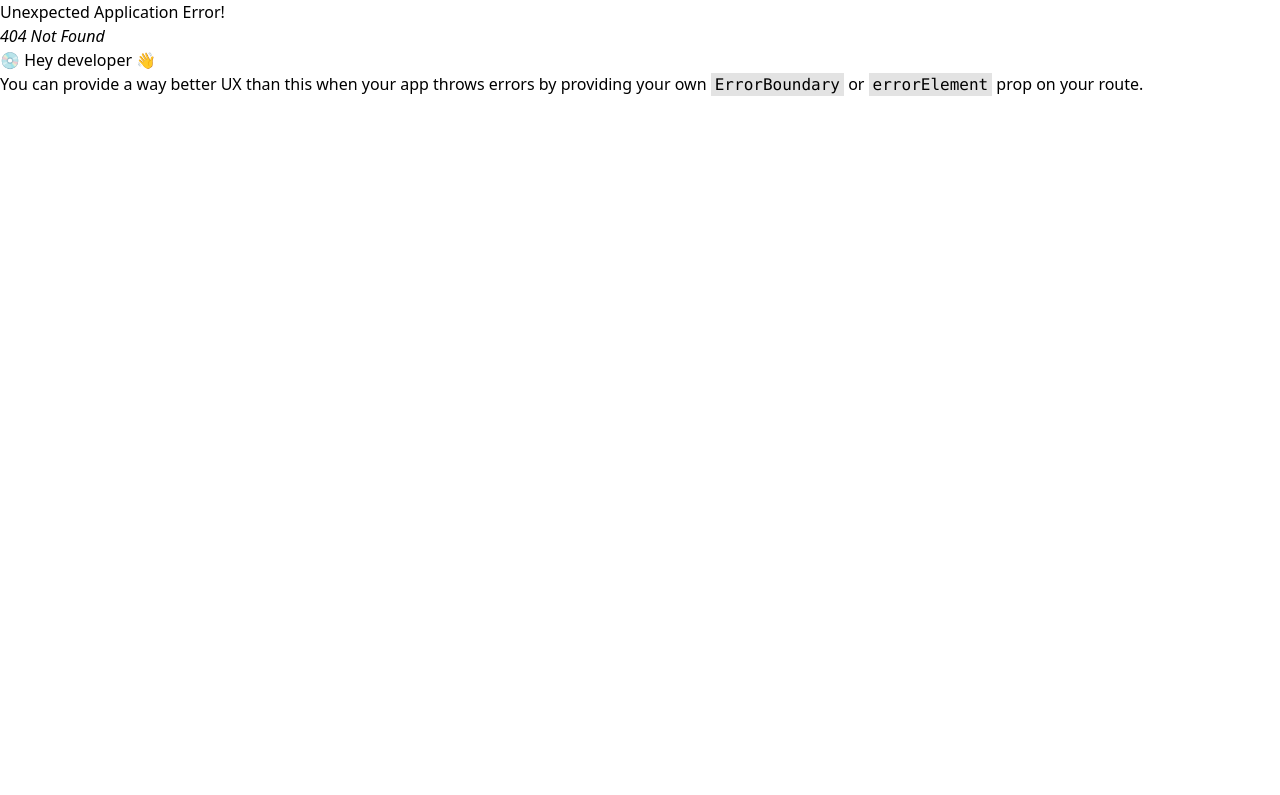
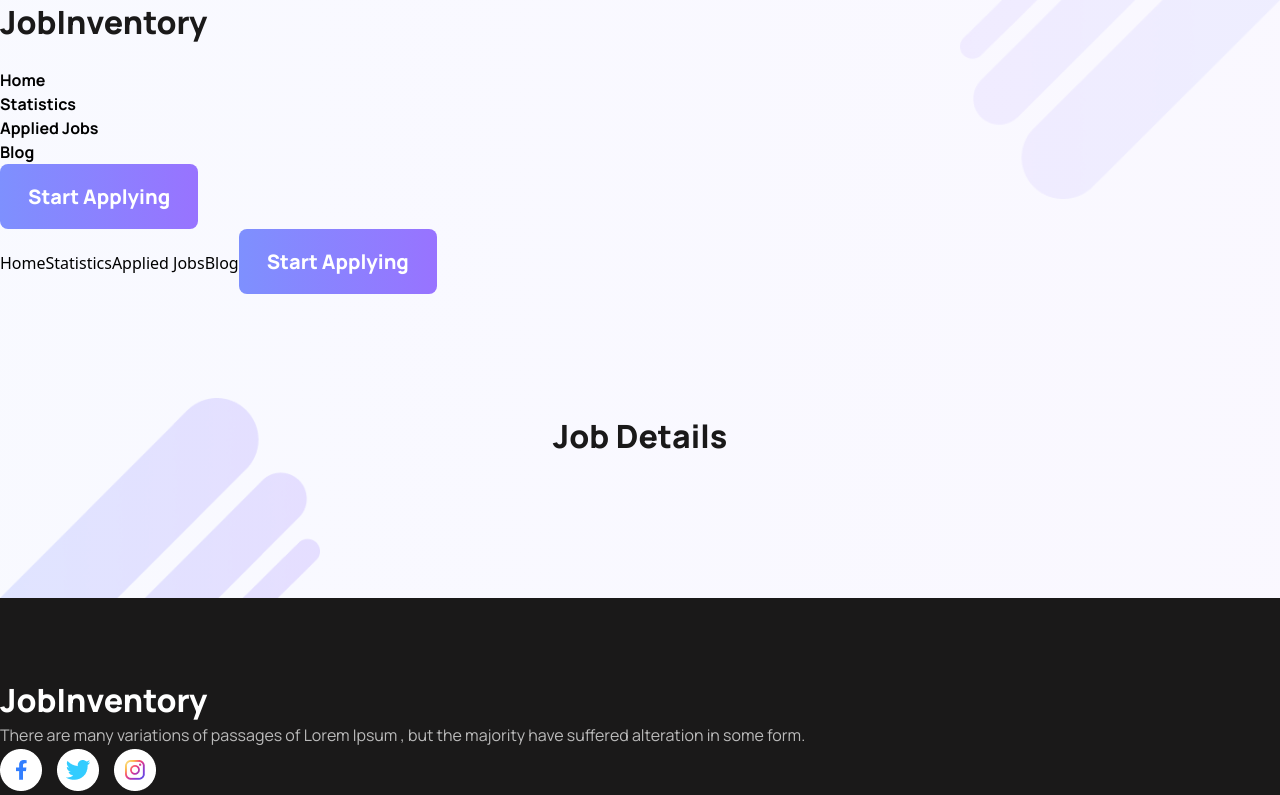
Before and after one commit to israt2022/carrer-hub, a React (Vite) app in the folder job-inventory/: page /job/1 in a window 1280 px wide. Before the commit this address had no page. Shown: the top 795 px of the page. Built offline with nearby package versions, Linux system fonts and the light colour scheme.

Commit message:
page header

```diff
--- /dev/null
+++ b/job-inventory/src/components/JobDetails.jsx
@@ -0,0 +1,17 @@
+import React from "react";
+import Header from "./Header";
+import Footer from "./Footer";
+
+const JobDetails = () => {
+    return(
+        <>
+            <div className="page-head">
+            <Header/>
+                <h2 className="page-title">Job Details</h2>
+            </div>
+            <Footer/>
+        </>
+    )
+}
+
+export default JobDetails;
--- a/job-inventory/src/components/SingleJob.jsx
+++ b/job-inventory/src/components/SingleJob.jsx
@@ -1,4 +1,5 @@
 import React from "react";
+import { NavLink } from "react-router-dom";
 
 const SingleJob = ({jobData}) => {
     return(
@@ -17,7 +18,7 @@ const SingleJob = ({jobData}) => {
                 <div className="job-salary"><img src="/assets/Icons/Vector.png" className="inline" alt="currency" />{" "+ jobData.salary}</div>
             </div>
 
-            <div className="view-details-btn"><a href={`/job/${jobData.id}`}>View Details</a></div>
+            <div className="view-details-btn"><NavLink to={`/job/${jobData.id}`}>View Details</NavLink></div>
         </div>
     )
 }
--- a/job-inventory/src/main.jsx
+++ b/job-inventory/src/main.jsx
@@ -7,6 +7,7 @@ import Home from './components/Home';
 import Statistics from './components/Statistics';
 import AppliedJobs from './components/AppliedJobs';
 import Blog from './components/Blog';
+import JobDetails from './components/JobDetails';
 
 const router = createBrowserRouter([
   {
@@ -29,6 +30,10 @@ const router = createBrowserRouter([
         path: "blog",
         element: <Blog/>,
       },
+      {
+        path: "/job/:jobID",
+        element: <JobDetails/>,
+      }
     ]
   },
 ]);
--- a/job-inventory/src/style.css
+++ b/job-inventory/src/style.css
@@ -1,5 +1,6 @@
 @import url('https://fonts.googleapis.com/css2?family=Manrope:wght@400;500;600;700;800&display=swap');
 @import url('https://fonts.googleapis.com/css2?family=Inter&display=swap');
+
 *{
     margin: 0;
     padding: 0;
@@ -373,4 +374,59 @@ hr.separetor {
         margin: auto;
     }
 
+    h2.page-title {
+        padding-top: 60px!important;
+        padding-bottom: 80px!important;
+    }
+
 }
+
+
+/* Job Details Page Style */
+
+.page-head {
+    background: linear-gradient(90deg, rgba(126, 144, 254, 0.05) 0%, rgba(152, 115, 255, 0.05) 100%);
+    position: relative;
+}
+
+h2.page-title {
+    padding-top: 120px;
+    padding-bottom: 140px;
+    font-family: 'Manrope';
+    font-style: normal;
+    font-weight: 800;
+    font-size: 32px;
+    line-height: 44px;
+    color: #1A1919;
+    text-align: center;
+    background-position: bottom;
+    background-size: contain;
+}
+
+.page-head::before{
+    content: "";
+    background-image: url("/src/VectorImg/Vector-art-1.png");
+    position: absolute;
+    width: 25%;
+    height: 100%;
+    background-repeat: no-repeat;
+    bottom: 0;
+    left: 0;
+    z-index: -1;
+    background-position: bottom;
+    background-size: contain;
+}
+
+.page-head::after{
+    content: "";
+    background-image: url("/src/VectorImg/Vector-art-2.png");
+    width: 25%;
+    height: 100%;
+    background-repeat: no-repeat;
+    position: absolute;
+    top: 0;
+    right: 0;
+    z-index: -1;
+    background-position: top;
+    background-size: contain;
+}
```
Also changed, not shown: job-inventory/src/VectorImg/Vector-art-1.png (renamed from job-inventory/public/assets/All Images/Vector.png), job-inventory/src/VectorImg/Vector-art-2.png (renamed from job-inventory/public/assets/All Images/Vector-1.png).
